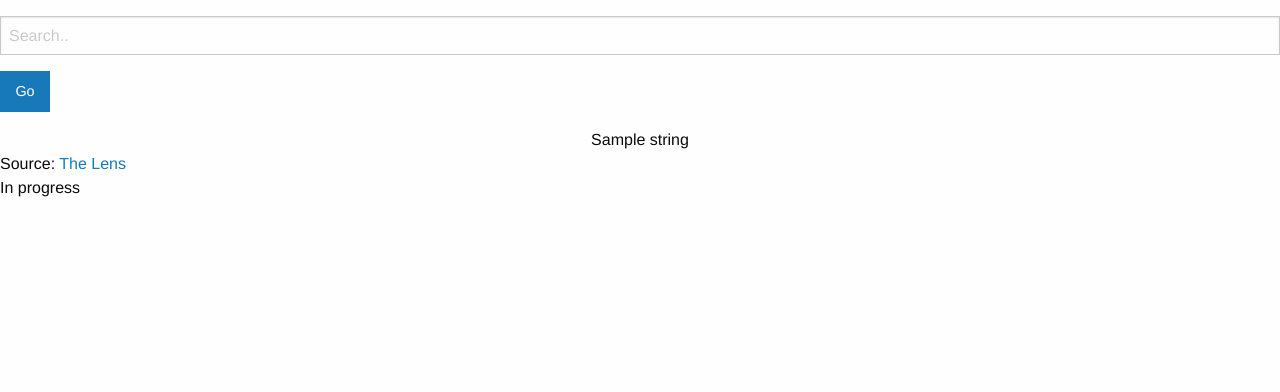
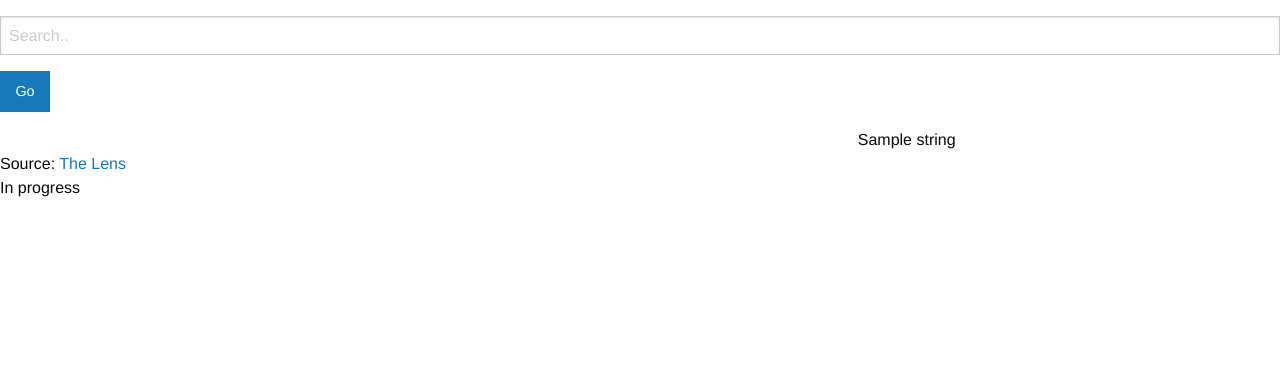
Before and after one commit to AbeHandler/rookie, a Flask app: template rookie/templates/results.html in a window 1280 px wide. Shown: the part 134-526 px from the top of the page. Run offline with Flask 2, Linux system fonts and the light colour scheme; the template is opened without the code that fills it: most values are stand-ins (such as "Sample title", 1, 10 or a date in 2020); parts of the project's set-up code (start-up, migrations or seed data) failed here and were passed over; some libraries are stand-ins or nearby versions.

Commit message:
adding web dev stuff

```diff
--- a/rookie/__init__.py
+++ b/rookie/__init__.py
@@ -34,7 +34,7 @@ if socket.getfqdn() == 'hobbes.cs.umass.edu':
     corpus_loc = "/home/ahandler/corpora/lens/"
     files_location = "/home/ahandler/rookie/"
     core_nlp_location = "/home/sw/corenlp/stanford-corenlp-full-2015-04-20/*"
-    window_length = 45
+    window_length = 35
 elif socket.getfqdn() == 'rookie':
     processed_location = "/home/ubuntu/corpora/lens_processed/"
     corpus_loc = "/home/ubuntu/corpora/lens/"
@@ -47,7 +47,7 @@ else:
     corpus_loc = "/Users/abramhandler/research/rookie/data/lens/"
     files_location = "/Volumes/USB 1/"
     core_nlp_location = "/Volumes/USB/stanford-corenlp-full-2015-04-20/*"
-    window_length = 45
+    window_length = 10
 
 CONNECTION_STRING = 'postgresql://%s:%s@%s:5432/%s' % (
         os.environ.get('DATABASE_USERNAME'),
--- a/rookie/static/css/tmp.css
+++ b/rookie/static/css/tmp.css
@@ -1,3 +1,8 @@
 .result_details{
 	display: none
 }
+
+.padding {
+  opacity: .6;
+  color: black;
+}
--- a/rookie/templates/results.html
+++ b/rookie/templates/results.html
@@ -28,20 +28,24 @@
           </div>
     </div>
     <div class="row">
-      <div class="small-12 medium-12 large-12 columns">
           {% for result in results %}
-            <div id="{{result.id}}" class="text-center result">
-              {{ result.string }}
+            <div id="{{result.id}}" class="text-center result small-12 medium-12 large-12 columns">
+              <div class="term small-2 medium-2 large-2 columns large-offset-5 medium-offset-5 small-offset-5">{{ result.string }}</div>
 
-              <div id="{{result.id}}-details" class="result_details">
+              <div id="{{result.id}}-details" class="result_details small-12 medium-12 large-12 columns">
               {% for w in result.windows %}
-                 {{ w[0] }} <a href="{{ w[4] }}">{{ w[1] }}<span>{{ w[2] }}</span>{{ w[3] }}</a> </br>
+                 <span class="small-2 medium-2 large-2 columns left">{{ w[0] }}</span>
+                 <a href="{{ w[4] }}">
+                 <span class="padding small-3 medium-3 large-3 columns left text-right">{{ w[1] }}</span>
+                 <span class="term small-2 medium-2 large-2 columns">{{ w[2] }}</span>
+                 <span class="padding small-4 medium-4 large-4 columns text-left">{{ w[3] }}</span>
+                 </a>
+                 </br>
               {% endfor %}
               </div>
 
             </div>
           {% endfor %}
-      </div>
     </div>
 
 
```
Also changed, not shown: rookie/utils.py (+9 -0 lines).
